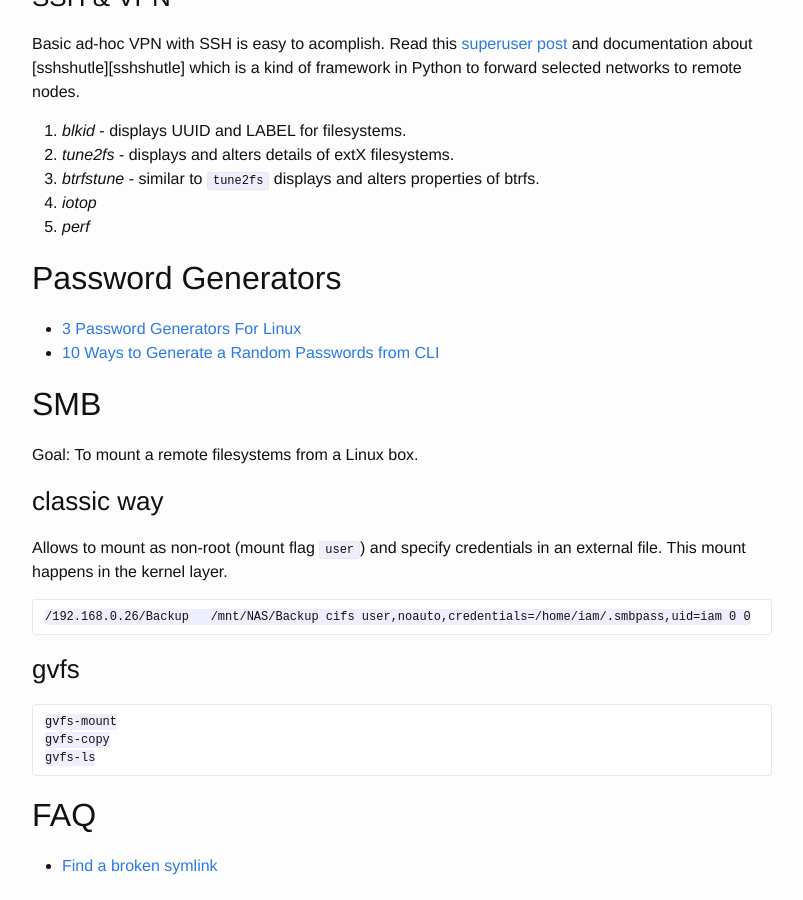
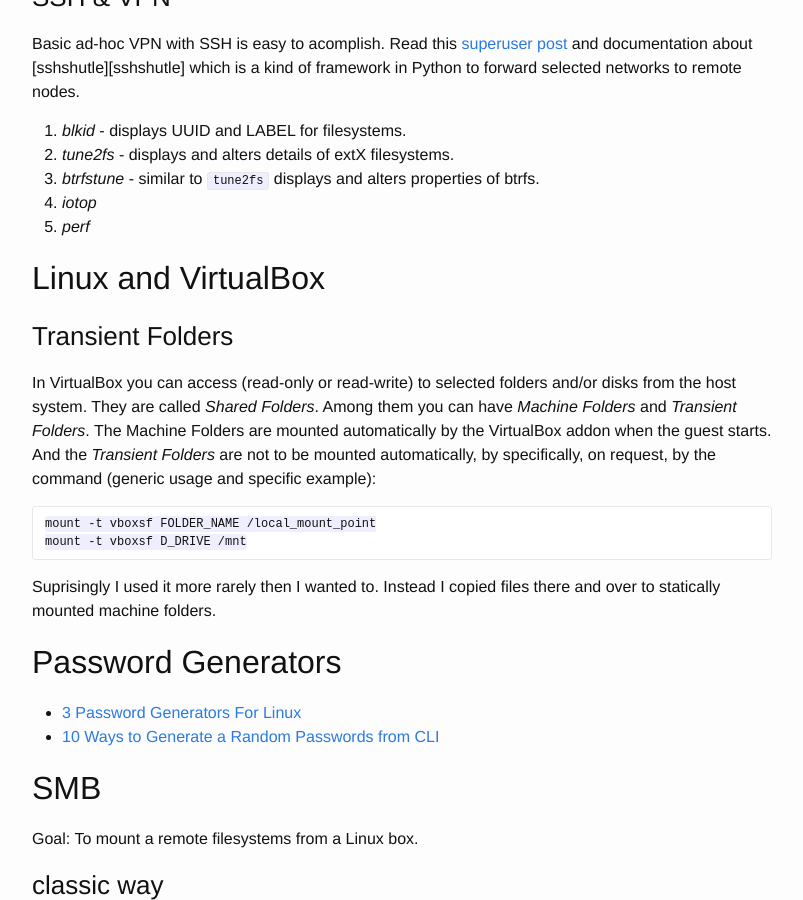
Before and after one commit to jkedra/jkedra.github.io, a Jekyll site: the page built from _posts/2015/2015-06-17-linux.md, in a window 1280 px wide and 900 px high, scrolled down 1530 px. Shown: the whole window, without its empty margins (238-1041 px from the left). Built offline with Jekyll 4.4.1, drawn with Linux system fonts in a browser that asks for light colours.

Commit message:
Transient Folders in Linux

```diff
--- a/_posts/2015/2015-06-17-linux.md
+++ b/_posts/2015/2015-06-17-linux.md
@@ -90,6 +90,22 @@ remote nodes.
 4. *iotop*
 5. *perf*
 
+## Linux and VirtualBox
+
+### Transient Folders
+
+In VirtualBox you can access (read-only or read-write) to selected folders and/or disks
+from the host system. They are called _Shared Folders_. Among them you can have
+_Machine Folders_ and _Transient Folders_.
+The Machine Folders are mounted automatically by the VirtualBox addon when the guest starts.
+And the _Transient Folders_ are not to be mounted automatically, by specifically, on request,
+by the command (generic usage and specific example):
+
+    mount -t vboxsf FOLDER_NAME /local_mount_point
+    mount -t vboxsf D_DRIVE /mnt
+
+Suprisingly I used it more rarely then I wanted to. Instead I copied files there and over to
+statically mounted machine folders.
 
 ## Password Generators
 * [3 Password Generators For Linux][3pwdgen]
```
